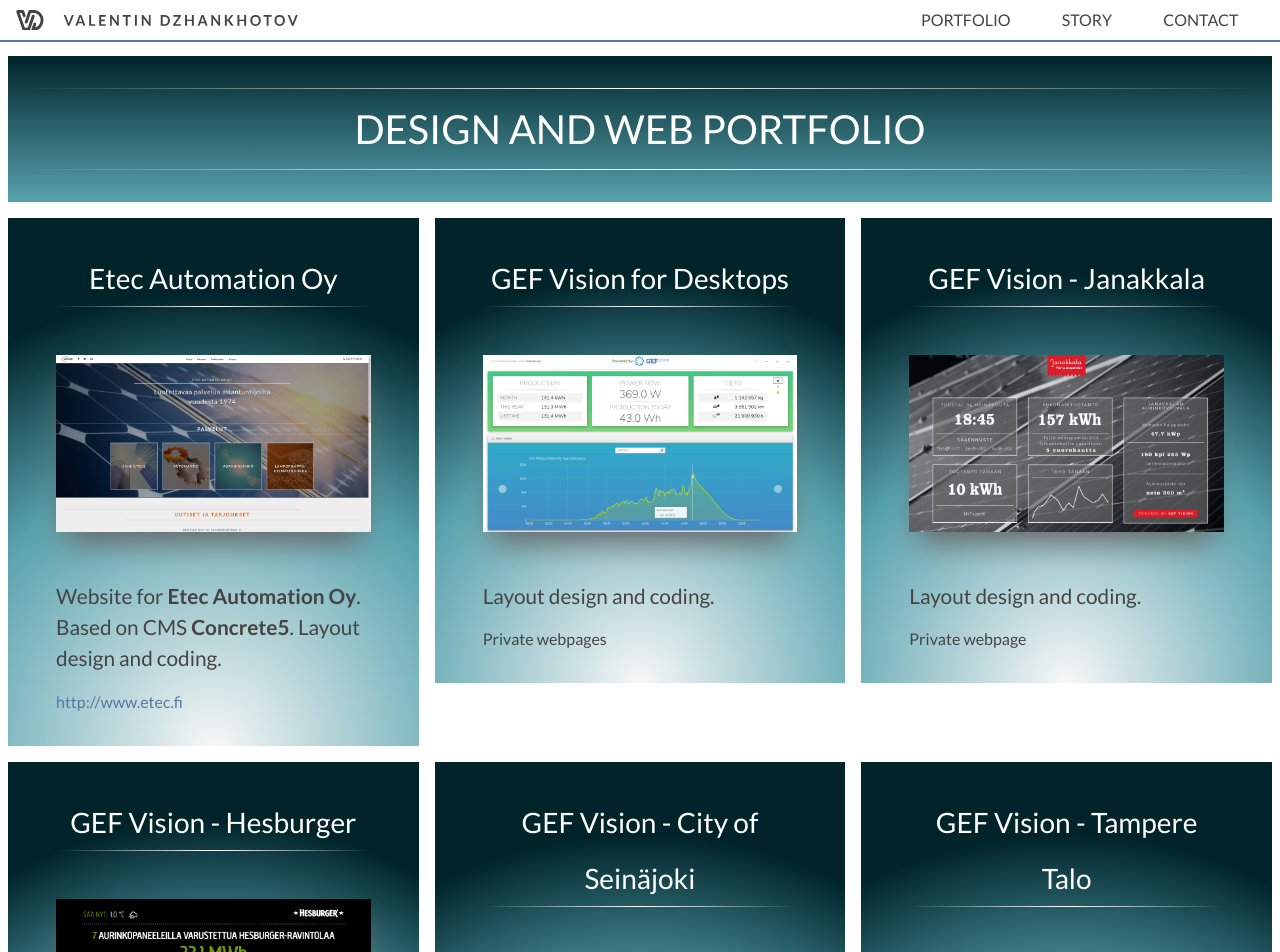
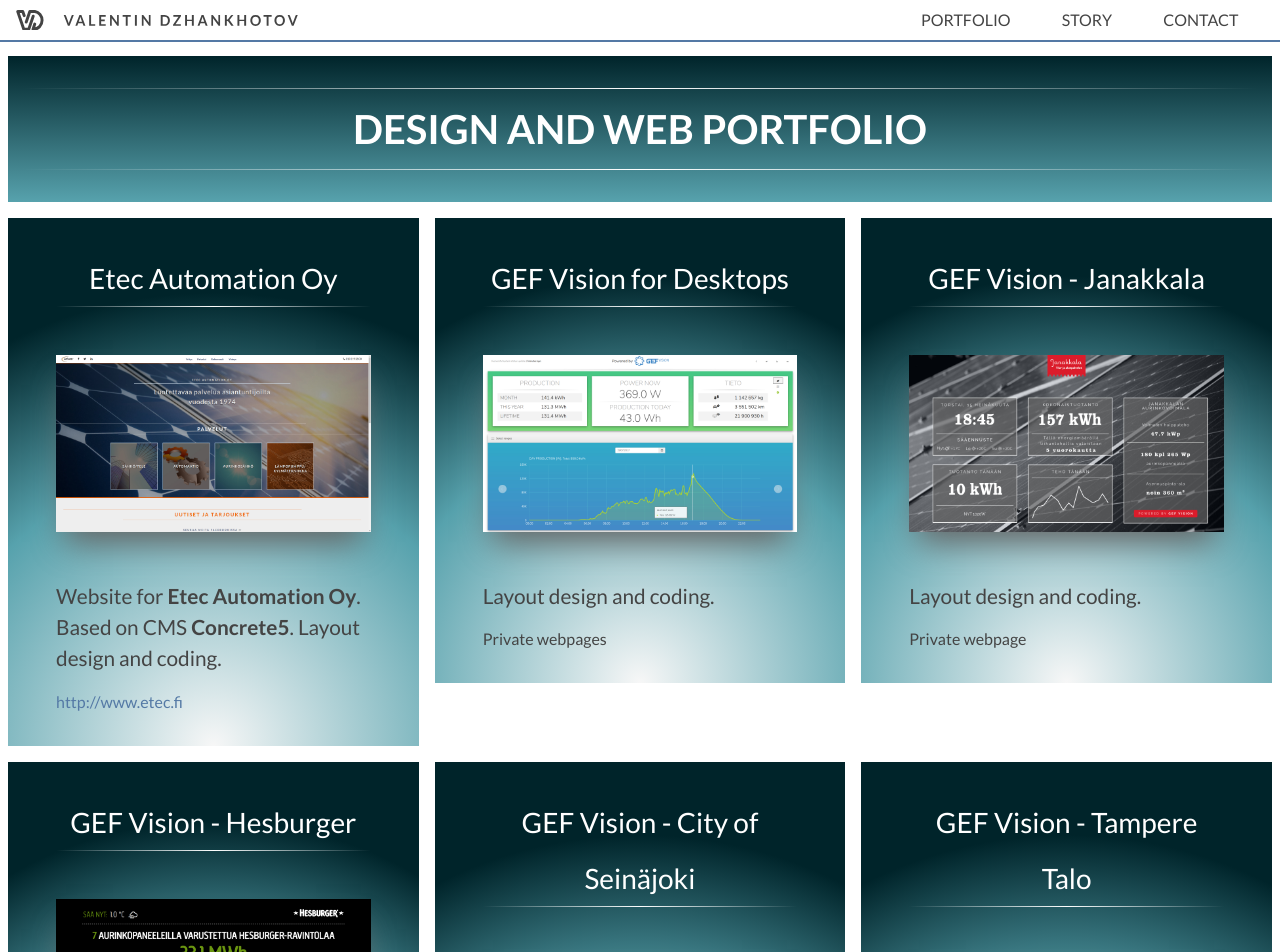
Before and after one commit to vushe/vushe.github.io, a Jekyll site: the page built from portfolio.md, in a window 1280 px wide and 1400 px high. Shown: the top 952 px of the window. Built offline with Jekyll 4.4.1, drawn with Linux system fonts in a browser that asks for light colours; nearby versions of some CDN libraries; comment, search, counter and statistics services are not loaded.

Commit message:
bolder h1 at portfolio

```diff
--- a/assets/style.scss
+++ b/assets/style.scss
@@ -423,6 +423,10 @@
         margin-top: $element-spacing / 2;
     }
 
+    & h1 {
+        font-weight: 700;
+    }
+
     & h1,
     & h3 {
         color: #fff;
```
